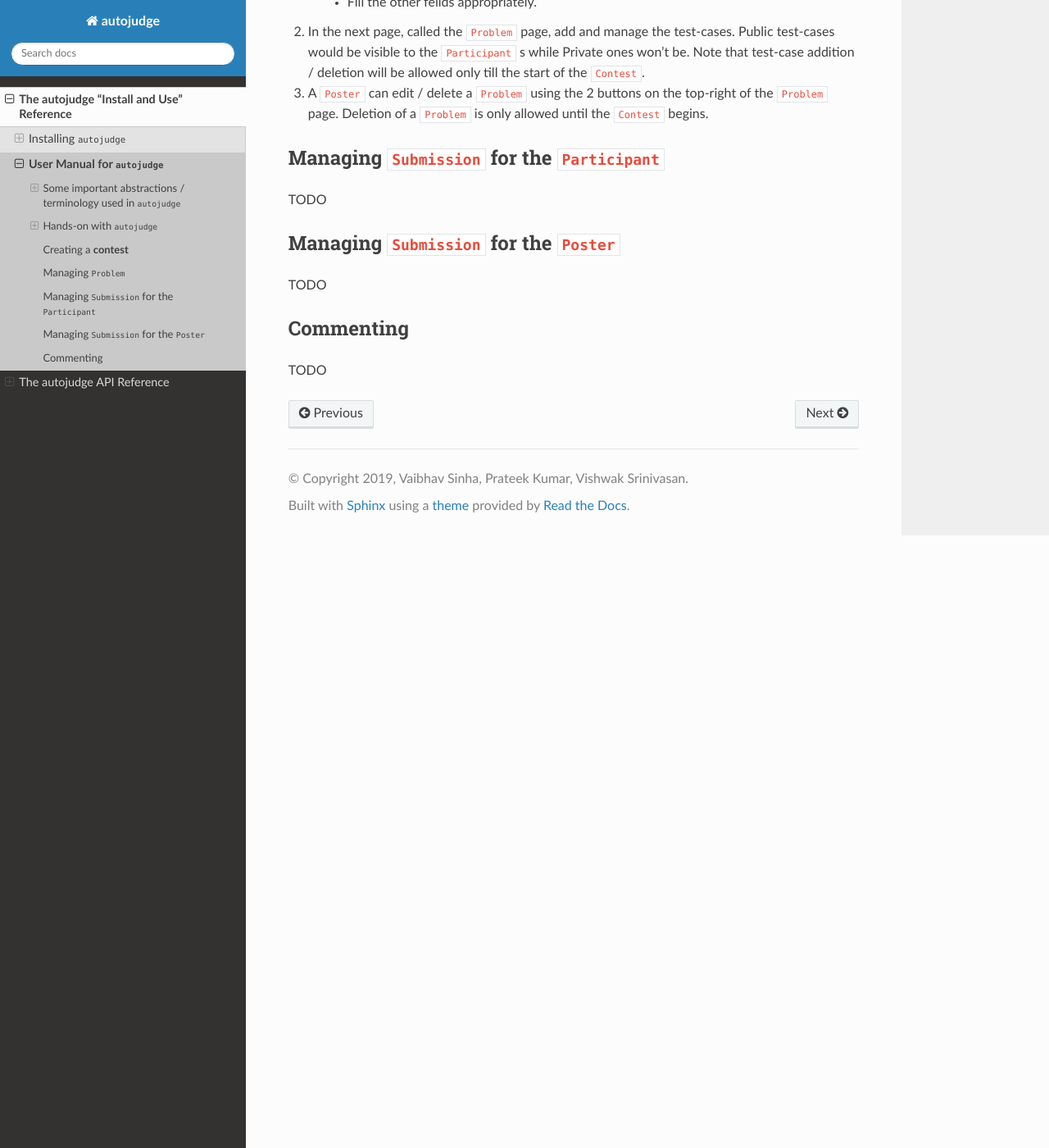
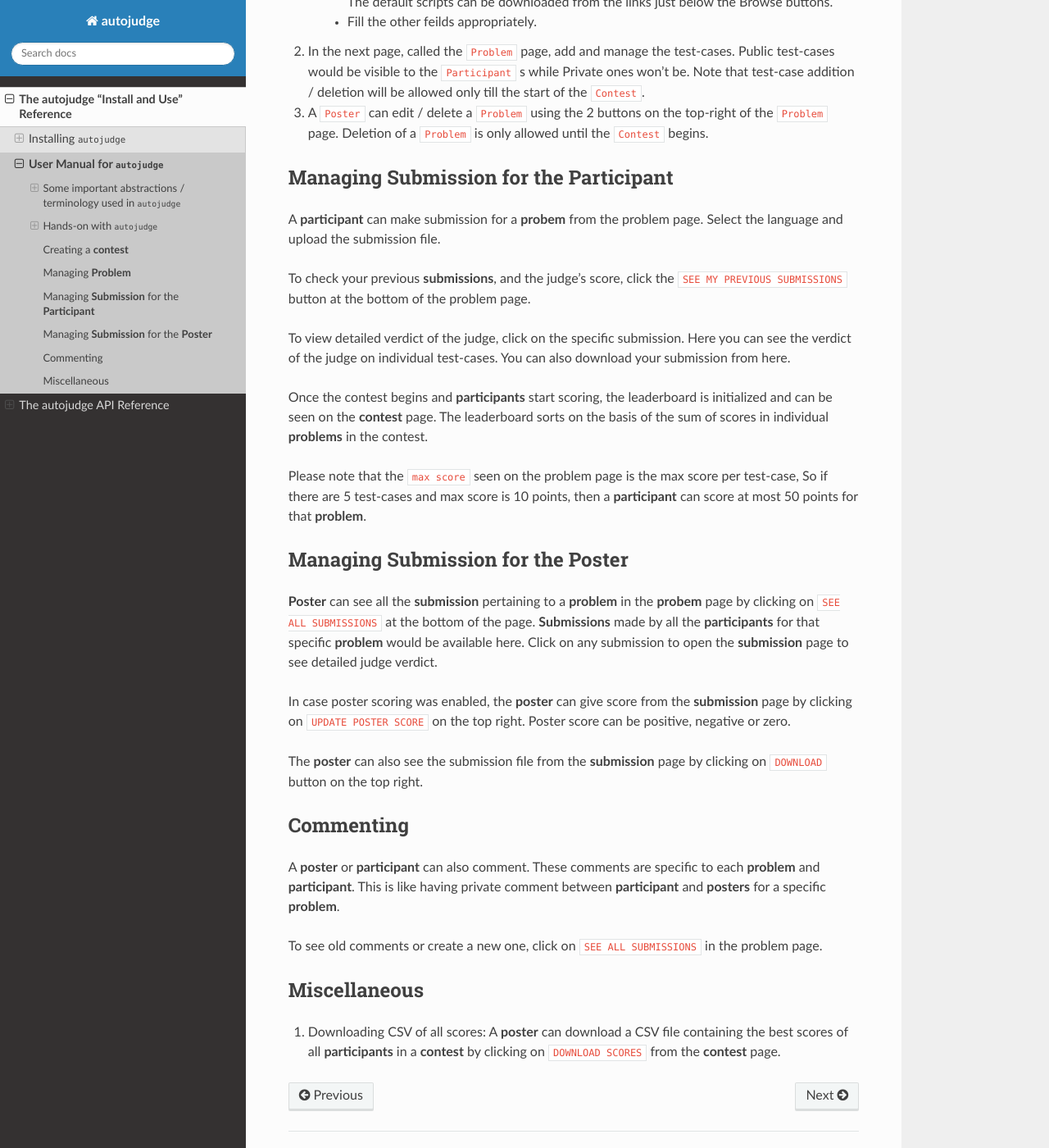
Before and after one commit to vbsinha/autojudge, a Sphinx documentation site: the page built from docs/source/usage/manual.rst, in a window 1280 px wide and 1400 px high, scrolled down 2655 px. Shown: the whole window at 82% size. Built offline with Sphinx 7.4.7 and the Read the Docs theme 2.0.0, drawn with Linux system fonts in a browser that asks for light colours; the version number could not be read and is left out; some of the changed text lies outside the part shown.

Commit message:
Usage doc update + bug fix in Update Poster Score

```diff
--- a/docs/source/usage/manual.rst
+++ b/docs/source/usage/manual.rst
@@ -66,7 +66,7 @@ Once you are logged in, follow the steps below to create a new **contest**.
 
 In addition to these a ``Poster`` can delete a ``Contest`` from the button at the bottom of the contest page.
 
-Managing ``Problem``
+Managing **Problem**
 --------------------
 
 A ``Contest`` consists of ``Problem`` s. Only a ``Poster`` can add / edit / delete ``Problem`` s.
@@ -74,23 +74,45 @@ A ``Contest`` consists of ``Problem`` s. Only a ``Poster`` can add / edit / dele
 1. ``Problem`` can be added only before the start time of the ``Contest``. To add a ``Problem`` click add ``ADD PROBLEM`` from the ``Contest`` page, and fill the form.
 
     - A unique problem code distinctly identifies a ``Problem``.
-    - In case the Compilation Script and Test Script are left empty, the default ones are used.
+    - In case the Compilation Script and Test Script are left empty, the default ones are used. The default scripts can be downloaded from the links just below the Browse buttons.
     - Fill the other feilds appropriately.
 
 2. In the next page, called the ``Problem`` page, add and manage the test-cases. Public test-cases would be visible to the ``Participant`` s while Private ones won't be. Note that test-case addition / deletion will be allowed only till the start of the ``Contest``.
 3. A ``Poster`` can edit / delete a ``Problem`` using the 2 buttons on the top-right of the ``Problem`` page. Deletion of a ``Problem`` is only allowed until the ``Contest`` begins.
 
-Managing ``Submission`` for the ``Participant``
--------------------------------------------
+Managing **Submission** for the **Participant**
+-----------------------------------------------
 
-TODO
+A **participant** can make submission for a **probem** from the problem page. Select the language and upload the submission file.
 
-Managing ``Submission`` for the ``Poster``
---------------------------------------
+To check your previous **submissions**, and the judge's score, click the ``SEE MY PREVIOUS SUBMISSIONS`` button at the bottom of the problem page.
 
-TODO
+To view detailed verdict of the judge, click on the specific submission. Here you can see the verdict of the judge on individual test-cases. You can also download your submission from here.
+
+Once the contest begins and **participants** start scoring, the leaderboard is initialized and can be seen on the **contest** page.
+The leaderboard sorts on the basis of the sum of scores in individual **problems** in the contest.
+
+Please note that the ``max score`` seen on the problem page is the max score per test-case, So if there are 5 test-cases and max score is 10 points, then a **participant** can score at most 50 points for that **problem**.
+
+Managing **Submission** for the **Poster**
+------------------------------------------
+
+**Poster** can see all the **submission** pertaining to a **problem** in the **probem** page by clicking on ``SEE ALL SUBMISSIONS`` at the bottom of the page.
+**Submissions** made by all the **participants** for that specific **problem** would be available here. Click on any submission to open the **submission** page to see detailed judge verdict.
+
+In case poster scoring was enabled, the **poster** can give score from the **submission** page by clicking on ``UPDATE POSTER SCORE`` on the top right. Poster score can be positive, negative or zero.
+
+The **poster** can also see the submission file from the **submission** page by clicking on ``DOWNLOAD`` button on the top right.
 
 Commenting
 ----------
 
-TODO
+A **poster** or **participant** can also comment. These comments are specific to each **problem** and **participant**.
+This is like having private comment between **participant** and **posters** for a specific **problem**.
+
+To see old comments or create a new one, click on ``SEE ALL SUBMISSIONS`` in the problem page.
+
+Miscellaneous
+-------------
+
+1. Downloading CSV of all scores: A **poster** can download a CSV file containing the best scores of all **participants** in a **contest** by clicking on ``DOWNLOAD SCORES`` from the **contest** page.
```
Also changed, not shown: 2 other files.
